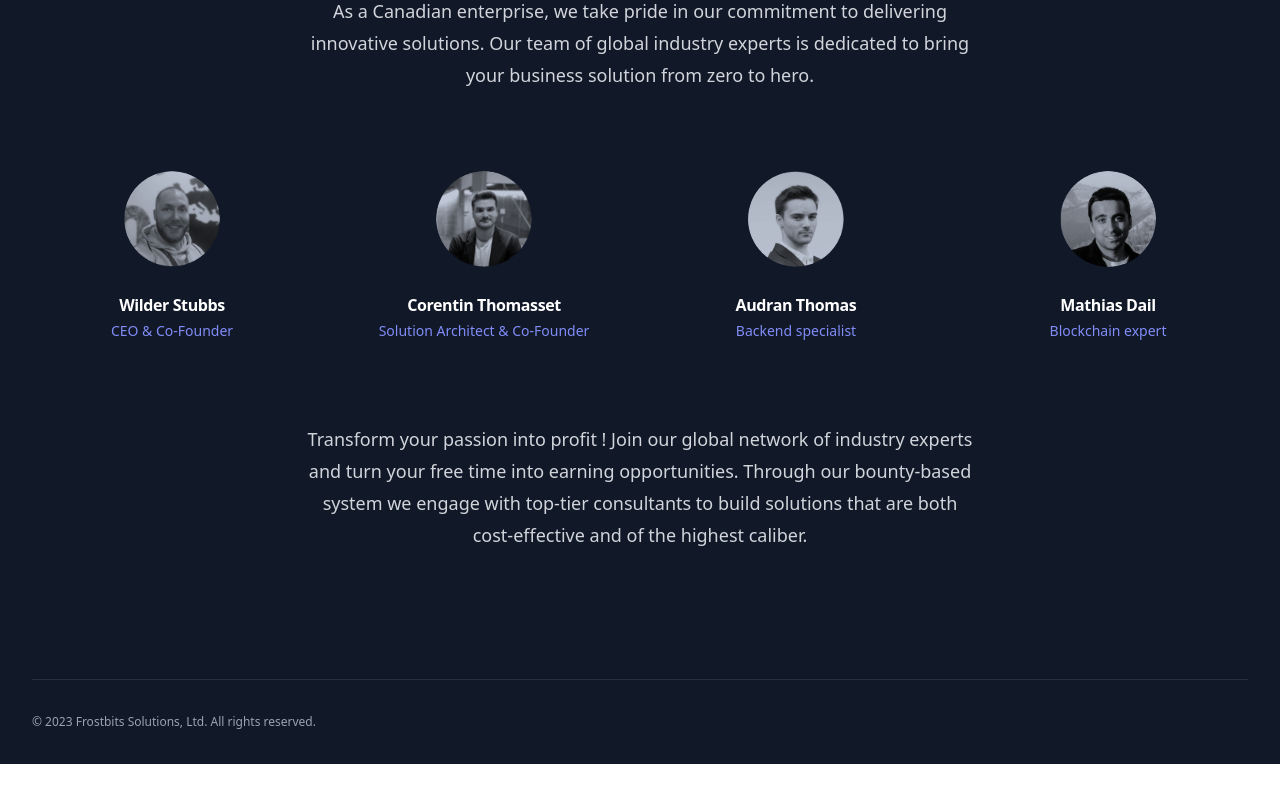
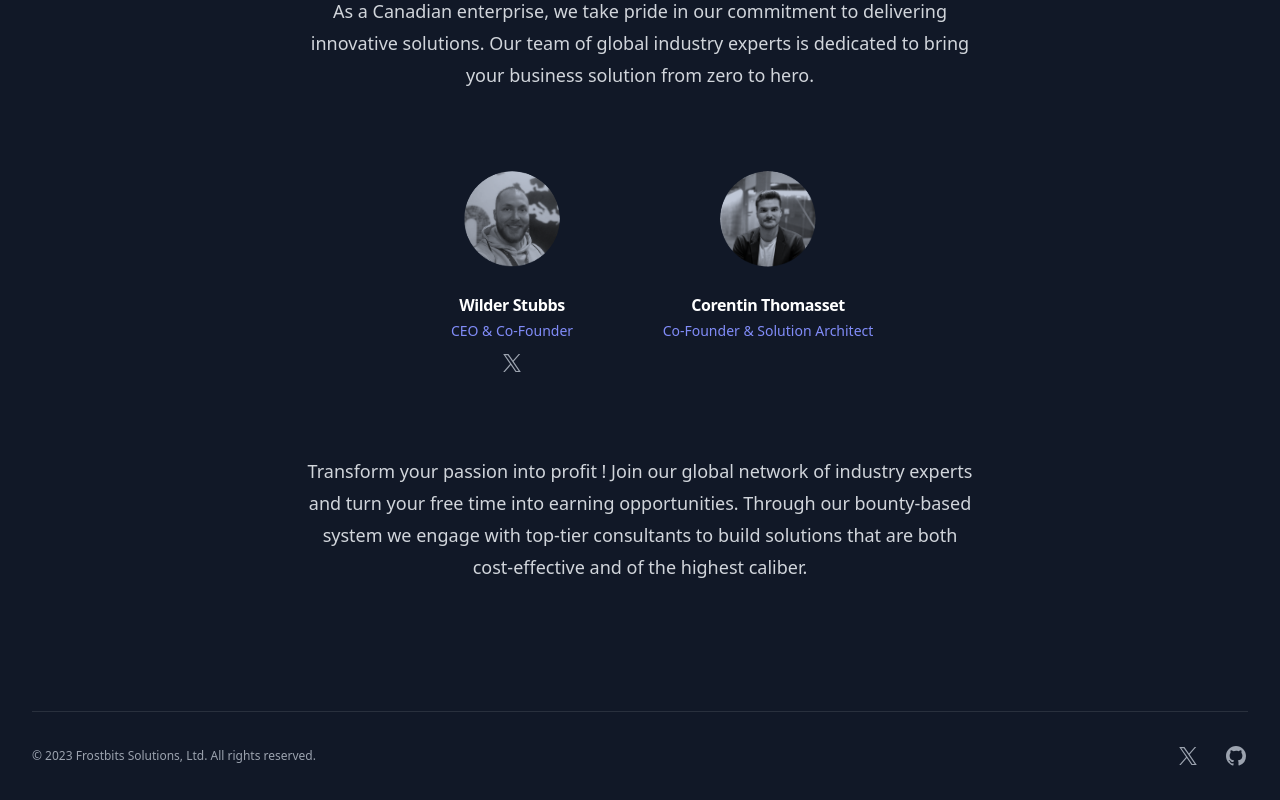
Before and after one commit to nzerolk/frostbits-landing, a Vue app: page / in a window 1280 px wide. Shown: the part 1697-2497 px from the top of the page. Before the commit the page ends 2461 px from the top, so only its background shows below. Built offline with nearby package versions, Linux system fonts and the light colour scheme.

Commit message:
Added social links + minor updates

```diff
--- a/src/components/Footer.vue
+++ b/src/components/Footer.vue
@@ -3,11 +3,47 @@
     <h2 id="footer-heading" class="sr-only">Footer</h2>
     <div class="mx-auto max-w-7xl px-6 pb-8 lg:px-8">
       <div class="border-t border-white/10 pt-8 md:flex md:items-center md:justify-between">
-        <p class="mt-8 text-xs leading-5 text-gray-400 md:order-1 md:mt-0">&copy; 2023 Frostbits Solutions, Ltd. All rights reserved.</p>
+        <div class="flex justify-center space-x-6 md:order-2">
+          <a v-for="item in navigation" :key="item.name" :href="item.href" class="text-gray-400 hover:text-gray-500">
+            <span class="sr-only">{{ item.name }}</span>
+            <component :is="item.icon" class="h-6 w-6" aria-hidden="true" />
+          </a>
+        </div>
+        <p class="mt-8 text-xs leading-5 text-gray-400 md:order-1 md:mt-0 text-center md:text-left">&copy; 2023 Frostbits Solutions, Ltd. All rights reserved.</p>
       </div>
     </div>
   </footer>
 </template>
 
 <script setup>
+import { defineComponent, h } from 'vue'
+
+const navigation = [
+  {
+    name: 'X',
+    href: 'https://x.com/FrostbitsLtd',
+    icon: defineComponent({
+      render: () =>
+          h('svg', { fill: 'currentColor', viewBox: '0 0 24 24' }, [
+            h('path', {
+              d: 'M13.6823 10.6218L20.2391 3H18.6854L12.9921 9.61788L8.44486 3H3.2002L10.0765 13.0074L3.2002 21H4.75404L10.7663 14.0113L15.5685 21H20.8131L13.6819 10.6218H13.6823ZM11.5541 13.0956L10.8574 12.0991L5.31391 4.16971H7.70053L12.1742 10.5689L12.8709 11.5655L18.6861 19.8835H16.2995L11.5541 13.096V13.0956Z',
+            }),
+          ]),
+    }),
+  },
+  {
+    name: 'GitHub',
+    href: 'https://github.com/Frostbits-Solutions',
+    icon: defineComponent({
+      render: () =>
+          h('svg', { fill: 'currentColor', viewBox: '0 0 24 24' }, [
+            h('path', {
+              'fill-rule': 'evenodd',
+              d: 'M12 2C6.477 2 2 6.484 2 12.017c0 4.425 2.865 8.18 6.839 9.504.5.092.682-.217.682-.483 0-.237-.008-.868-.013-1.703-2.782.605-3.369-1.343-3.369-1.343-.454-1.158-1.11-1.466-1.11-1.466-.908-.62.069-.608.069-.608 1.003.07 1.531 1.032 1.531 1.032.892 1.53 2.341 1.088 2.91.832.092-.647.35-1.088.636-1.338-2.22-.253-4.555-1.113-4.555-4.951 0-1.093.39-1.988 1.029-2.688-.103-.253-.446-1.272.098-2.65 0 0 .84-.27 2.75 1.026A9.564 9.564 0 0112 6.844c.85.004 1.705.115 2.504.337 1.909-1.296 2.747-1.027 2.747-1.027.546 1.379.202 2.398.1 2.651.64.7 1.028 1.595 1.028 2.688 0 3.848-2.339 4.695-4.566 4.943.359.309.678.92.678 1.855 0 1.338-.012 2.419-.012 2.747 0 .268.18.58.688.482A10.019 10.019 0 0022 12.017C22 6.484 17.522 2 12 2z',
+              'clip-rule': 'evenodd',
+            }),
+          ]),
+    }),
+  }
+]
 </script>
--- a/src/components/Team.vue
+++ b/src/components/Team.vue
@@ -6,11 +6,17 @@
         <p class="mt-2 text-3xl font-bold tracking-tight text-white sm:text-4xl">The Company</p>
         <p class="mt-6 text-lg leading-8 text-gray-300">As a Canadian enterprise, we take pride in our commitment to delivering innovative solutions. Our team of global industry experts is dedicated to bring your business solution from zero to hero.</p>
       </div>
-      <ul role="list" class="mx-auto my-20 grid max-w-2xl grid-cols-2 gap-x-8 gap-y-16 text-center sm:grid-cols-2 md:grid-cols-4 lg:mx-0 lg:max-w-none">
-        <li v-for="person in people" :key="person.name">
+      <ul role="list" class="mx-auto my-20 flex max-w-2xl justify-center gap-x-8 gap-y-16 text-center flex-wrap lg:mx-0 lg:max-w-none">
+        <li v-for="person in people" :key="person.name" class="w-56">
           <img class="mx-auto h-24 w-24 rounded-full" :src="person.imageUrl" alt="" />
           <h3 class="mt-6 text-base font-semibold leading-7 tracking-tight text-white">{{ person.name }}</h3>
           <p class="text-sm leading-6 text-indigo-400">{{ person.role }}</p>
+          <div class="mt-2 flex justify-center space-x-10" v-if="person.socials">
+            <a v-for="item in person.socials" :key="item.name" :href="item.href" class="text-gray-400 hover:text-gray-500">
+              <span class="sr-only">{{ item.name }}</span>
+              <component :is="item.icon" class="h-6 w-6" aria-hidden="true" />
+            </a>
+          </div>
         </li>
       </ul>
       <div class="mx-auto max-w-2xl lg:text-center">
@@ -21,27 +27,31 @@
 </template>
 
 <script setup>
+import {defineComponent, h} from "vue";
+
 const people = [
   {
     name: 'Wilder Stubbs',
     role: 'CEO & Co-Founder',
     imageUrl: '/Wilder.png',
+    socials: [{
+      name: 'X',
+      href: 'https://x.com/WilderStubbs',
+      icon: defineComponent({
+        render: () =>
+            h('svg', { fill: 'currentColor', viewBox: '0 0 24 24' }, [
+              h('path', {
+                d: 'M13.6823 10.6218L20.2391 3H18.6854L12.9921 9.61788L8.44486 3H3.2002L10.0765 13.0074L3.2002 21H4.75404L10.7663 14.0113L15.5685 21H20.8131L13.6819 10.6218H13.6823ZM11.5541 13.0956L10.8574 12.0991L5.31391 4.16971H7.70053L12.1742 10.5689L12.8709 11.5655L18.6861 19.8835H16.2995L11.5541 13.096V13.0956Z',
+              }),
+            ]),
+      }),
+    }]
   },
   {
     name: 'Corentin Thomasset',
-    role: 'Solution Architect & Co-Founder',
+    role: 'Co-Founder & Solution Architect',
     imageUrl: '/Corentin.png',
-  },
-  {
-    name: 'Audran Thomas',
-    role: 'Backend specialist',
-    imageUrl: '/Audran.png',
-  },
-  {
-    name: 'Mathias Dail',
-    role: 'Blockchain expert',
-    imageUrl: '/Mathias.png',
-  },
+  }
 
 ]
 </script>
```
